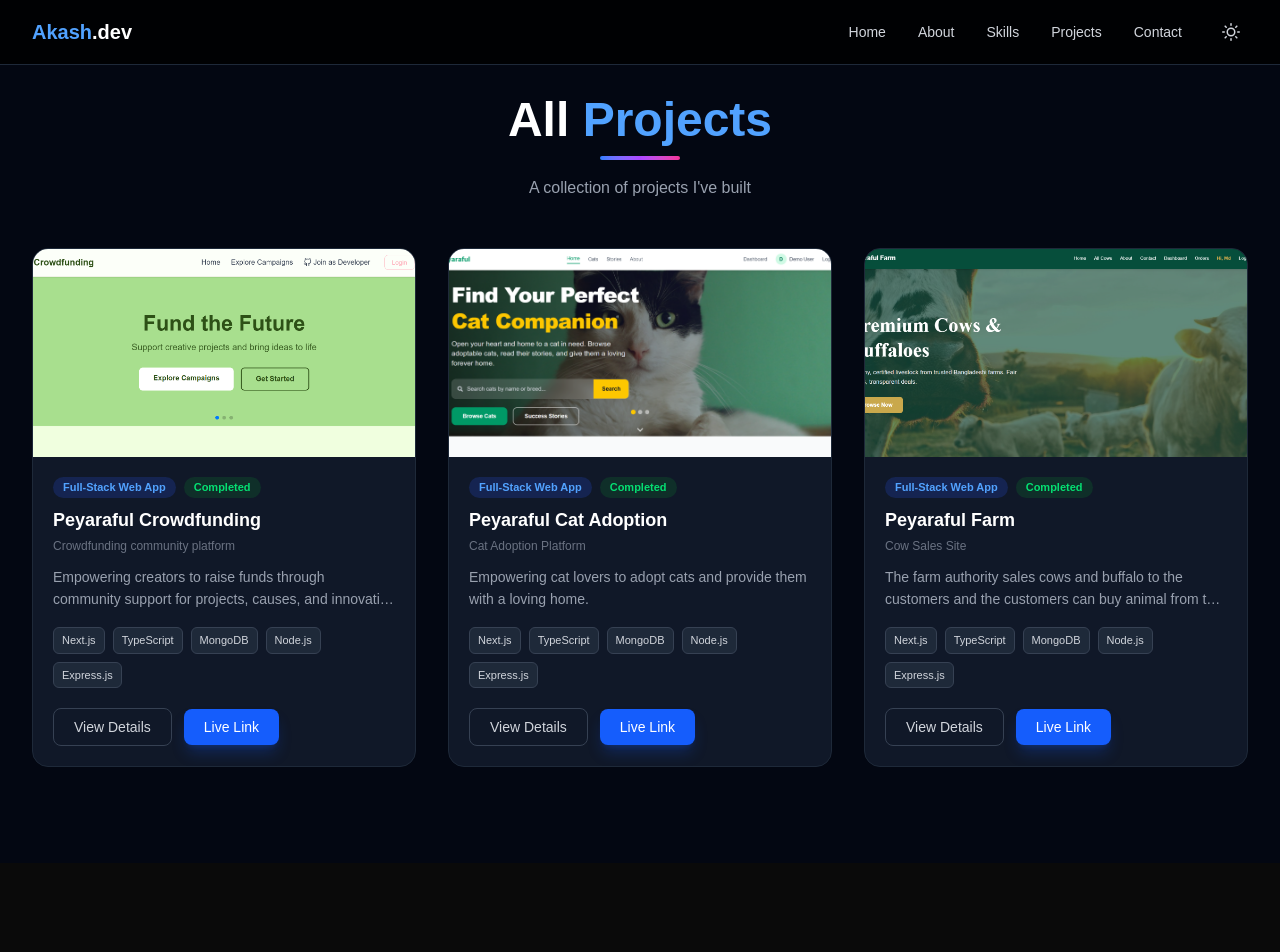
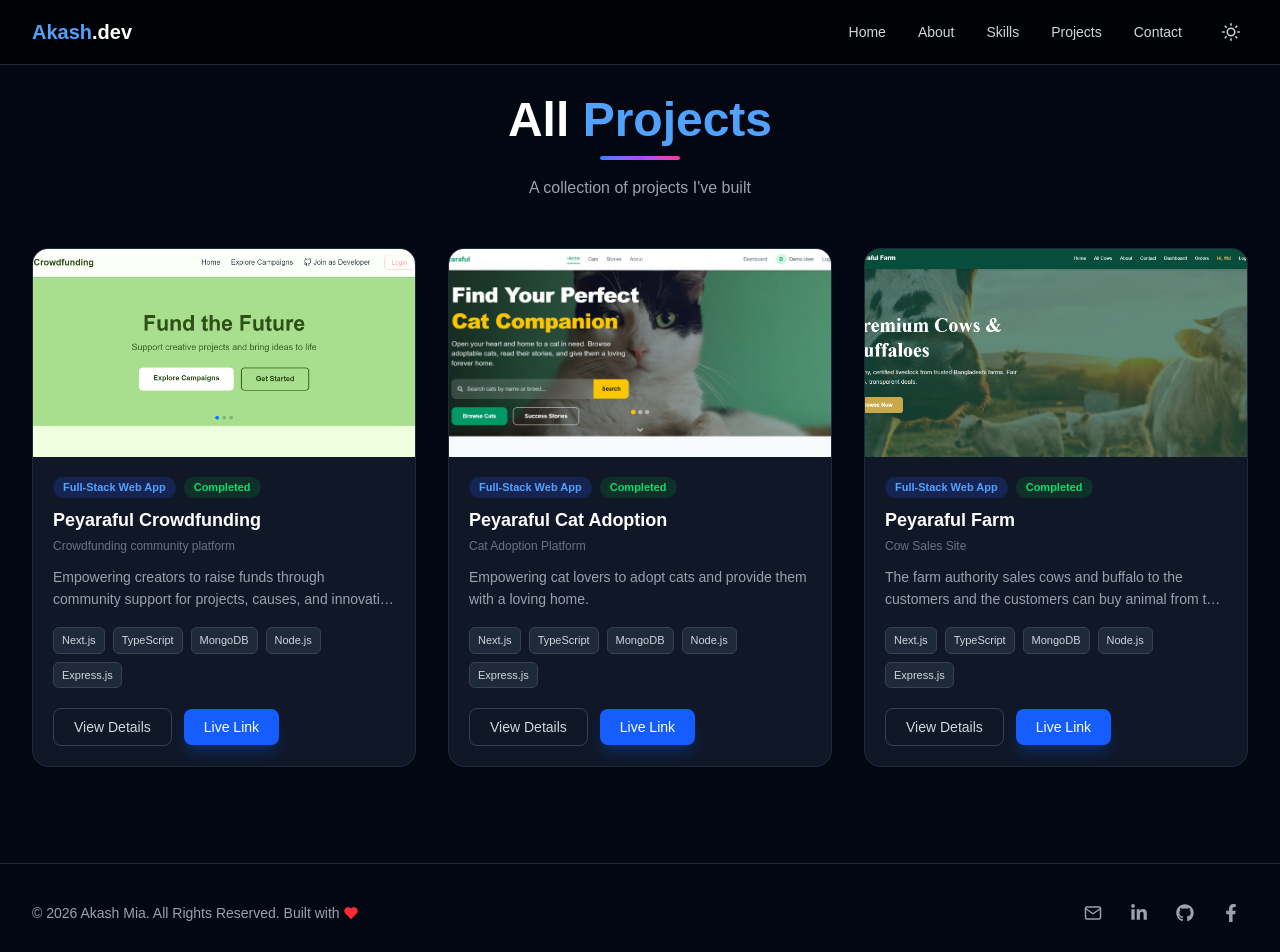
Before and after one commit to PeyaraFul/akash-mia, a Next.js app: page /projects in a window 1280 px wide. Shown: the top 952 px of the page. Before the commit the page ends 863 px from the top, so only its background shows below. Built offline with nearby package versions, Linux system fonts and the light colour scheme.

Commit message:
Add footer and fix resume download link

```diff
--- a/src/app/layout.tsx
+++ b/src/app/layout.tsx
@@ -1,6 +1,7 @@
 import type { Metadata } from "next";
 import { ThemeProvider } from "next-themes";
 import Navbar from "@/components/Navbar";
+import Footer from "@/components/Footer";
 import "./globals.css";
 
 export const metadata: Metadata = {
@@ -24,6 +25,7 @@ export default function RootLayout({
         >
           <Navbar />
           {children}
+          <Footer />
         </ThemeProvider>
       </body>
     </html>
--- /dev/null
+++ b/src/components/Footer.tsx
@@ -0,0 +1,50 @@
+import { FaLinkedinIn, FaGithub, FaFacebookF } from "react-icons/fa";
+import { FiMail, FiHeart } from "react-icons/fi";
+
+export default function Footer() {
+  return (
+    <footer className="w-full py-8 bg-gray-50 dark:bg-gray-950 border-t border-gray-200 dark:border-gray-800">
+      <div className="max-w-7xl mx-auto px-4 sm:px-6 lg:px-8">
+        <div className="flex flex-col sm:flex-row items-center justify-between gap-4">
+          <p className="text-sm text-gray-600 dark:text-gray-400 flex items-center gap-1">
+            &copy; {new Date().getFullYear()} Akash Mia. All Rights Reserved. Built with
+            <FiHeart size={14} className="text-red-500 fill-red-500" />
+          </p>
+
+          <div className="flex items-center gap-3">
+            <a
+              href="mailto:arakash022@gmail.com"
+              className="p-2 rounded-lg text-gray-600 dark:text-gray-400 hover:text-blue-600 dark:hover:text-blue-400 hover:bg-gray-100 dark:hover:bg-gray-800 transition-colors"
+            >
+              <FiMail size={18} />
+            </a>
+            <a
+              href="http://linkedin.com/in/md-akash-mia-bd"
+              target="_blank"
+              rel="noopener noreferrer"
+              className="p-2 rounded-lg text-gray-600 dark:text-gray-400 hover:text-blue-600 dark:hover:text-blue-400 hover:bg-gray-100 dark:hover:bg-gray-800 transition-colors"
+            >
+              <FaLinkedinIn size={18} />
+            </a>
+            <a
+              href="https://github.com/PeyaraFul"
+              target="_blank"
+              rel="noopener noreferrer"
+              className="p-2 rounded-lg text-gray-600 dark:text-gray-400 hover:text-blue-600 dark:hover:text-blue-400 hover:bg-gray-100 dark:hover:bg-gray-800 transition-colors"
+            >
+              <FaGithub size={18} />
+            </a>
+            <a
+              href="https://www.facebook.com/arakash022"
+              target="_blank"
+              rel="noopener noreferrer"
+              className="p-2 rounded-lg text-gray-600 dark:text-gray-400 hover:text-blue-600 dark:hover:text-blue-400 hover:bg-gray-100 dark:hover:bg-gray-800 transition-colors"
+            >
+              <FaFacebookF size={18} />
+            </a>
+          </div>
+        </div>
+      </div>
+    </footer>
+  );
+}
--- a/src/components/Hero.tsx
+++ b/src/components/Hero.tsx
@@ -40,7 +40,7 @@ export default function Hero() {
                 Hire Me
               </a>
               <a
-                href="/resume.pdf"
+                href="/MERN-Stack_developer_akashMia.pdf"
                 download
                 className="px-8 py-3 border border-gray-300 dark:border-gray-700 text-gray-700 dark:text-gray-300 hover:bg-gray-100 dark:hover:bg-gray-800 font-medium rounded-lg transition-colors flex items-center gap-2"
               >
```
Also changed, not shown: 1 other file (tests, documents, lock files or other folders).
